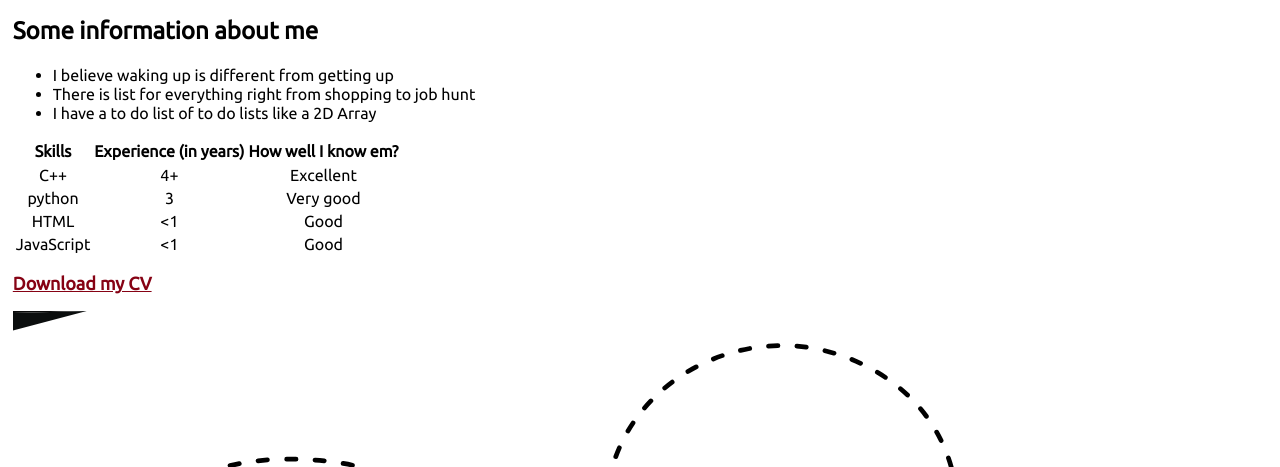
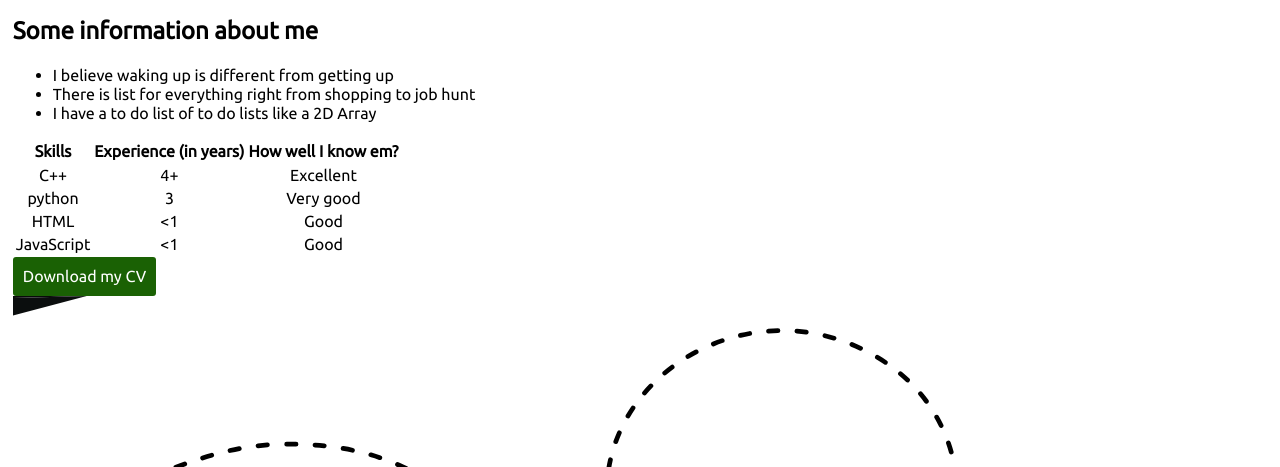
Before and after one commit to manikSom/website-portfolio, a plain HTML site: page about.html in a window 1280 px wide. Shown: the part 291-758 px from the top of the page. Drawn offline with nearby package versions, Linux system fonts and the light colour scheme.

Commit message:
Revert "Download CV option active"
This reverts commit 9ba613b17637cca7e49674e7fdfac42251aec87c.

```diff
--- a/about.html
+++ b/about.html
@@ -65,7 +65,7 @@
             </tbody>
         </table>
 
-        <p><a href="files/Somasundaram_Manickam_Lebenslauf.pdf" class="button" download>Download my CV</a></p>
+        <button type="submit">Download my CV</button>
 
         <svg viewBox="0 0 3387 1270">
             <path id="planePath" class="planePath" d="M-226 626c439,4 636,-213 934,-225 755,-31 602,769 1334,658 562,-86 668,-698 266,-908 -401,-210 -893,189 -632,630 260,441 747,121 1051,91 360,-36 889,179 889,179" />
```
Also changed, not shown: 1 other file.
